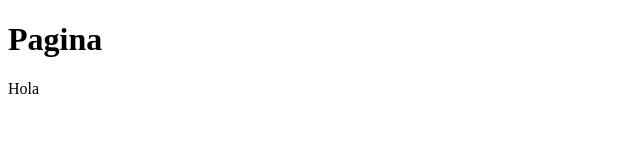
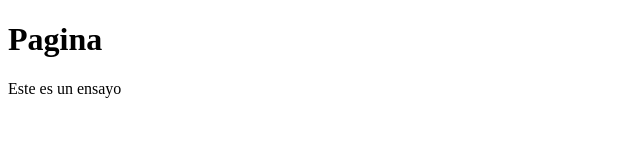
Before and after one commit to pruiz5514/Prototipo, a plain HTML site: page index.html in a window 1280 px wide. Shown: the full height of the page, 0-640 px from the left. Drawn offline with Linux system fonts and the light colour scheme.

Commit message:
Se cambia el parrafo principal

```diff
--- a/index.html
+++ b/index.html
@@ -10,7 +10,7 @@
         <h1>Pagina</h1>
     </head>
     <main>
-        <p>Hola</p>
+        <p>Este es un ensayo </p>
     </main>
     <footer></footer>
 </body>
```
